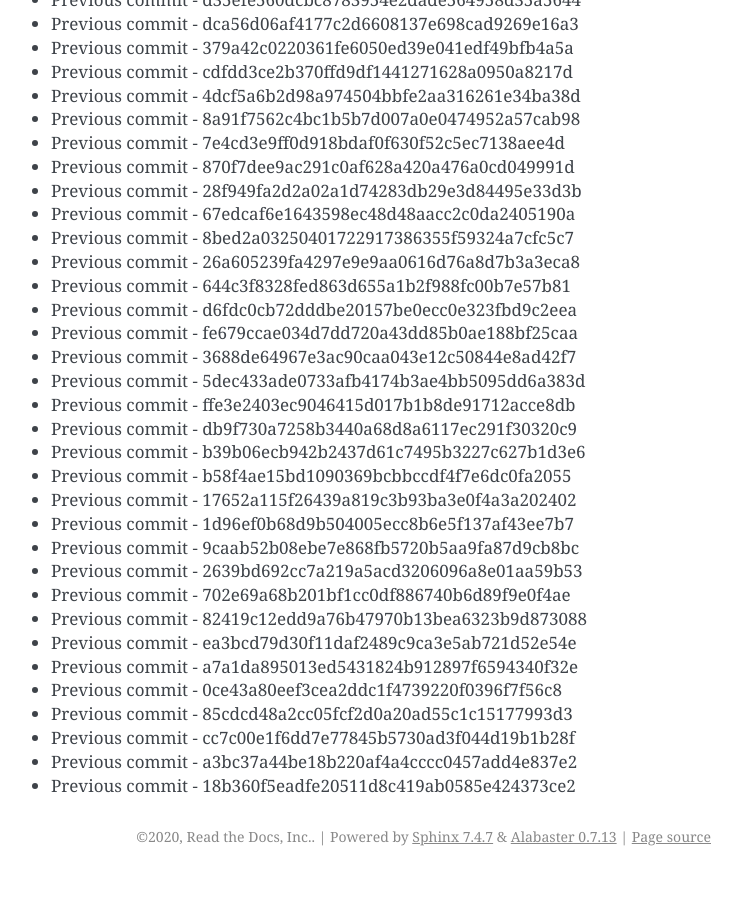
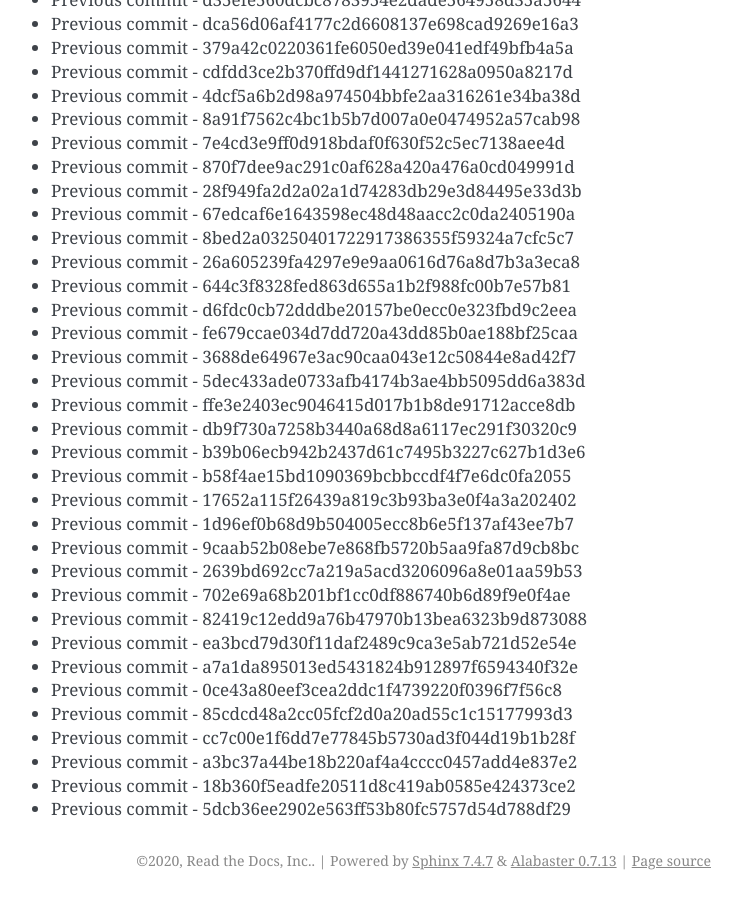
Before and after one commit to readthedocs/rtd-git-stresstest, a Sphinx documentation site: the page built from docs/updates.rst, in a window 1280 px wide and 900 px high, scrolled down 29735 px. Shown: the whole window, without its empty margins (399-1141 px from the left). Built offline with Sphinx 7.4.7, drawn with Linux system fonts in a browser that asks for light colours; before the commit the page ends 30611 px from its top, so only the background shows below that.

Commit message:
Generating commit from previous: 5dcb36ee2902e563ff53b80fc5757d54d788df29

```diff
--- a/docs/updates.rst
+++ b/docs/updates.rst
@@ -1281,3 +1281,4 @@ It can be tested for any performance characteristics.
 * Previous commit - cc7c00e1f6dd7e77845b5730ad3f044d19b1b28f
 * Previous commit - a3bc37a44be18b220af4a4cccc0457add4e837e2
 * Previous commit - 18b360f5eadfe20511d8c419ab0585e424373ce2
+* Previous commit - 5dcb36ee2902e563ff53b80fc5757d54d788df29
```
